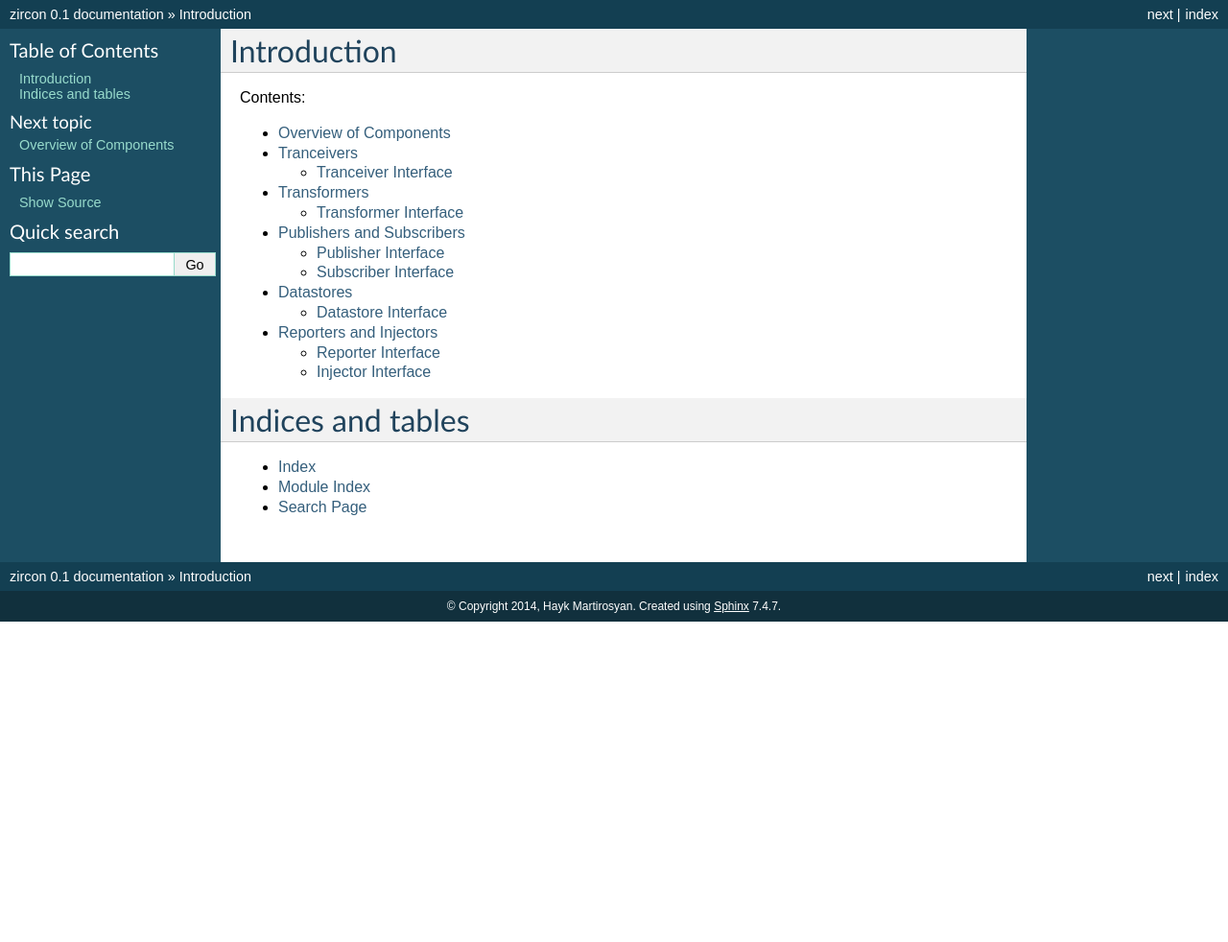
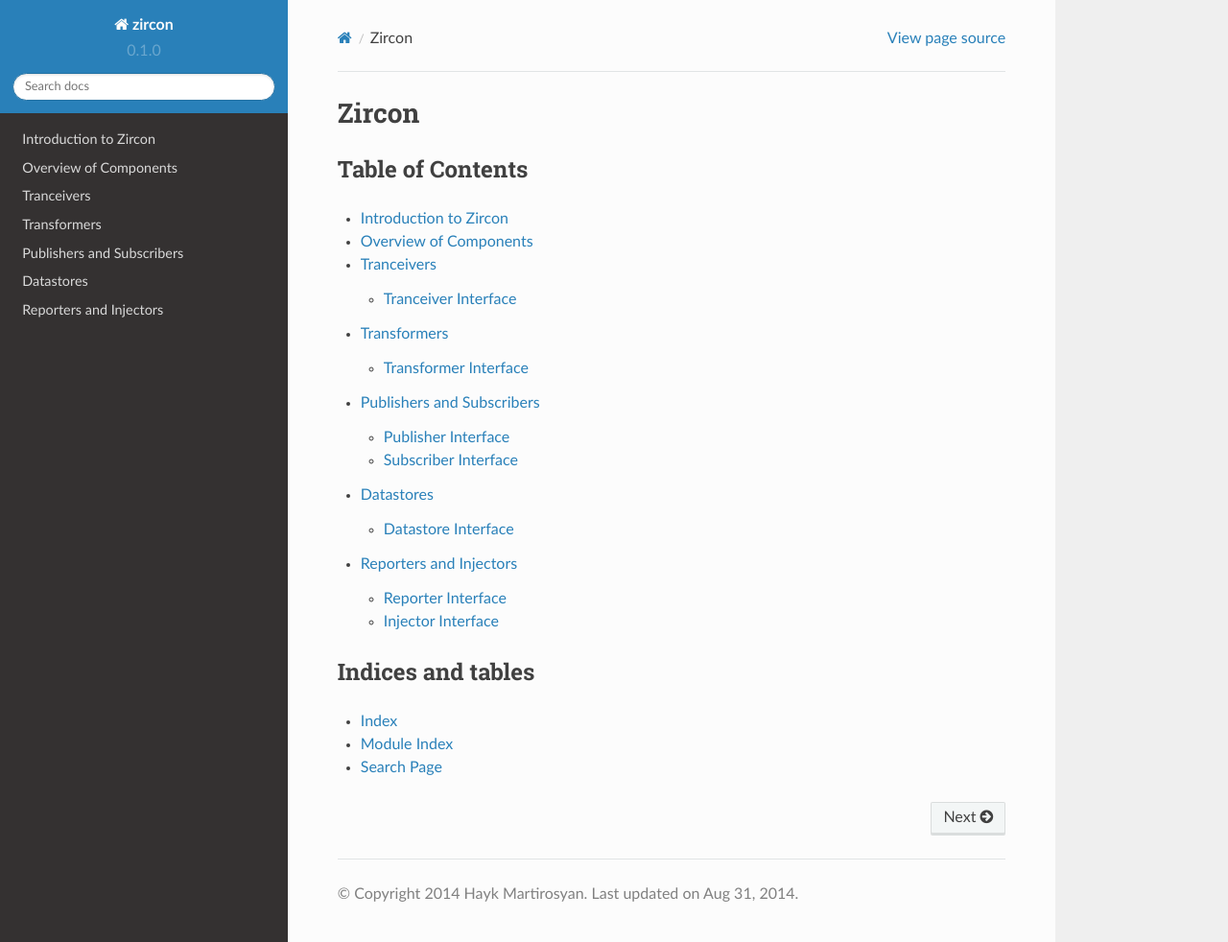
Before and after one commit to hmartiro/zircon, a Sphinx documentation site: the page built from docs/index.rst, in a window 1280 px wide and 982 px high. Shown: the whole window at 96% size. Built offline with Sphinx 7.4.7 and the Read the Docs theme 2.0.0, drawn with Linux system fonts in a browser that asks for light colours.

Commit message:
Tweaks to sphinx

```diff
--- a/docs/conf.py
+++ b/docs/conf.py
@@ -14,6 +14,8 @@
 
 import sys
 import os
+
+import zircon
 
 # If extensions (or modules to document with autodoc) are in another directory,
 # add these directories to sys.path here. If the directory is relative to the
@@ -48,17 +50,18 @@ source_suffix = '.rst'
 master_doc = 'index'
 
 # General information about the project.
-project = u'zircon'
-copyright = u'2014, Hayk Martirosyan'
+project = zircon.__title__
+copyright = zircon.__copyright__
+author = zircon.__author__
 
 # The version info for the project you're documenting, acts as replacement for
 # |version| and |release|, also used in various other places throughout the
 # built documents.
 #
 # The short X.Y version.
-version = '0.1'
+version = zircon.__version__
 # The full version, including alpha/beta/rc tags.
-release = '0.1'
+release = zircon.__version__
 
 # The language for content autogenerated by Sphinx. Refer to documentation
 # for a list of supported languages.
@@ -103,7 +106,17 @@ pygments_style = 'sphinx'
 
 # The theme to use for HTML and HTML Help pages.  See the documentation for
 # a list of builtin themes.
-html_theme = 'default'
+
+# on_rtd is whether we are on readthedocs.org, this line of code grabbed from docs.readthedocs.org
+on_rtd = os.environ.get('READTHEDOCS', None) == 'True'
+
+if not on_rtd:  # only import and set the theme if we're building docs locally
+    import sphinx_rtd_theme
+    html_theme = 'sphinx_rtd_theme'
+    html_theme_path = [sphinx_rtd_theme.get_html_theme_path()]
+
+# otherwise, readthedocs.org uses their theme by default, so no need to specify it
+#html_theme = 'default'
 
 # Theme options are theme-specific and customize the look and feel of a theme
 # further.  For a list of options available for each theme, see the
@@ -141,7 +154,7 @@ html_static_path = ['_static']
 
 # If not '', a 'Last updated on:' timestamp is inserted at every page bottom,
 # using the given strftime format.
-#html_last_updated_fmt = '%b %d, %Y'
+html_last_updated_fmt = '%b %d, %Y'
 
 # If true, SmartyPants will be used to convert quotes and dashes to
 # typographically correct entities.
@@ -167,7 +180,7 @@ html_static_path = ['_static']
 #html_show_sourcelink = True
 
 # If true, "Created using Sphinx" is shown in the HTML footer. Default is True.
-#html_show_sphinx = True
+html_show_sphinx = False
 
 # If true, "(C) Copyright ..." is shown in the HTML footer. Default is True.
 #html_show_copyright = True
@@ -201,8 +214,11 @@ latex_elements = {
 # (source start file, target name, title,
 #  author, documentclass [howto, manual, or own class]).
 latex_documents = [
-  ('index', 'zircon.tex', u'zircon Documentation',
-   u'Hayk Martirosyan', 'manual'),
+    (
+        'index', 'zircon.tex',
+        u'zircon Documentation',
+        author, 'manual'
+    ),
 ]
 
 # The name of an image file (relative to this directory) to place at the top of
@@ -232,7 +248,7 @@ latex_documents = [
 # (source start file, name, description, authors, manual section).
 man_pages = [
     ('index', 'zircon', u'zircon Documentation',
-     [u'Hayk Martirosyan'], 1)
+     [author], 1)
 ]
 
 # If true, show URL addresses after external links.
@@ -246,7 +262,7 @@ man_pages = [
 #  dir menu entry, description, category)
 texinfo_documents = [
   ('index', 'zircon', u'zircon Documentation',
-   u'Hayk Martirosyan', 'zircon', 'One line description of project.',
+   author, 'zircon', 'One line description of project.',
    'Miscellaneous'),
 ]
 
--- a/docs/index.rst
+++ b/docs/index.rst
@@ -1,14 +1,16 @@
 ..  zircon documentation master file, created by
     sphinx-quickstart on Sat Aug 30 15:04:17 2014.
 
-Introduction
-============
+Zircon
+======
 
-Contents:
+Table of Contents
+-----------------
 
 ..  toctree::
     :maxdepth: 2
 
+    introduction
     components/overview
     components/tranceivers
     components/transformers
@@ -17,7 +19,7 @@ Contents:
     components/reporters-injectors
 
 Indices and tables
-==================
+------------------
 
 * :ref:`genindex`
 * :ref:`modindex`
--- /dev/null
+++ b/docs/introduction.rst
@@ -0,0 +1,3 @@
+Introduction to Zircon
+======================
+Lorem ipsum
--- a/docs/requirements.txt
+++ b/docs/requirements.txt
@@ -1 +1,2 @@
 Sphinx==1.2.2
+sphinx-rtd-theme==0.1.6
--- a/zircon/__init__.py
+++ b/zircon/__init__.py
@@ -4,9 +4,9 @@
 
 __title__ = 'zircon'
 __version__ = '0.1.0'
-__author = 'Hayk Martirosyan'
+__author__ = 'Hayk Martirosyan'
 __license__ = 'MIT'
-__copyright__ = 'Copyright 2014 Hayk Martirosyan'
+__copyright__ = '2014 Hayk Martirosyan'
 
 import logging
 
```
